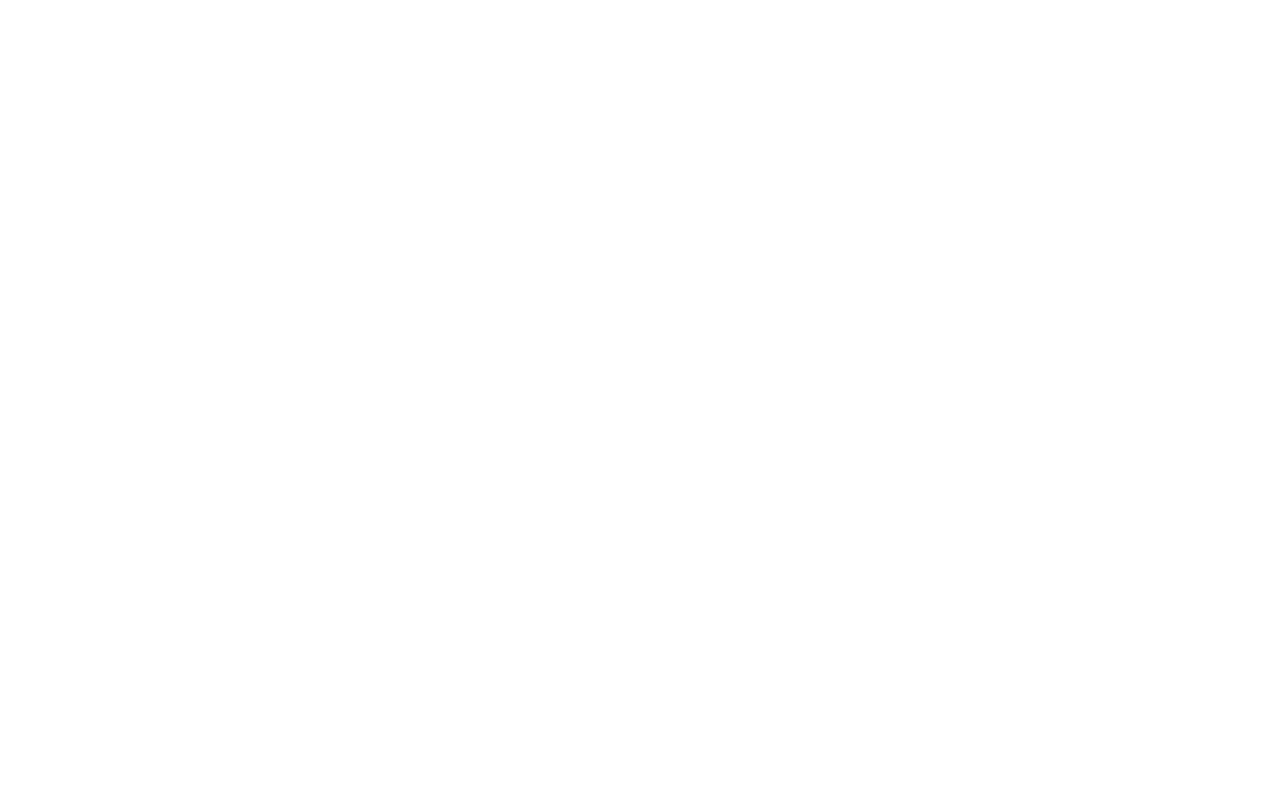
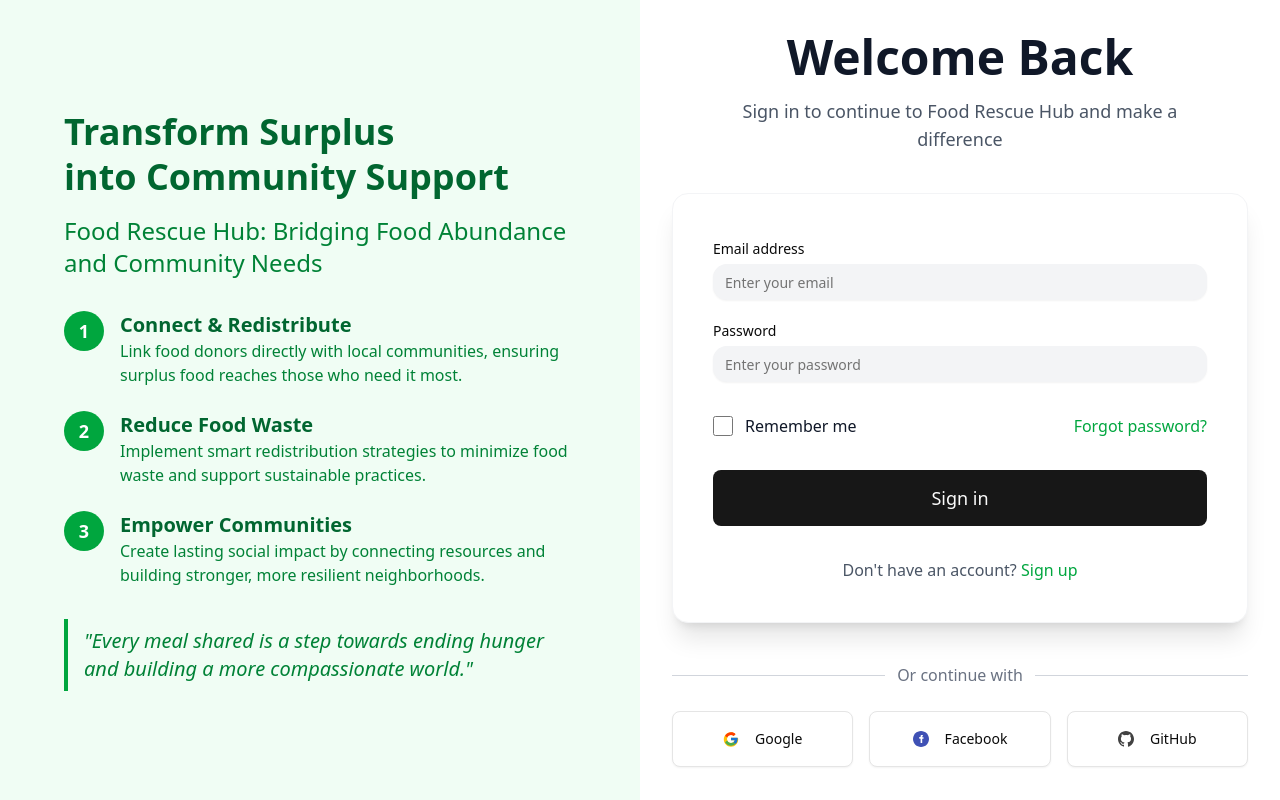
Before and after one commit to GSG-NEXT-JS-PROJECT/Food-Rescue-Hub, a Next.js app: page / in a window 1280 px wide. Built offline with nearby package versions, Linux system fonts and the light colour scheme.

Commit message:
updateStyle

```diff
--- a/app/(auth)/sign-in/page.tsx
+++ b/app/(auth)/sign-in/page.tsx
@@ -74,7 +74,7 @@
       <div className="flex items-center justify-center px-4 sm:px-6 lg:px-8 bg-white">
         <div className="w-full max-w-xl space-y-10">
           <div className="text-center">
-            <h2 className="text-4xl xl:text-5xl font-extrabold text-gray-900 mb-4">
+            <h2 className="text-4xl xl:text-5xl font-bold text-gray-900 mb-4">
               Welcome Back
             </h2>
             <p className="text-lg text-gray-600 max-w-md mx-auto">
--- a/app/layout.tsx
+++ b/app/layout.tsx
@@ -1,8 +1,9 @@
 import type { Metadata } from "next";
 import { Geist, Geist_Mono } from "next/font/google";
 import "./globals.css";
+import Signin from "./(auth)/sign-in/page";
 
-import { Toaster } from "sonner";
+// import { Toaster } from "sonner";
 
 const geistSans = Geist({
   variable: "--font-geist-sans",
@@ -29,8 +30,9 @@
       <body
         className={`${geistSans.variable} ${geistMono.variable} antialiased`}
       >
-        {children}
-        <Toaster richColors/>
+        {/* {children} */}
+        <Signin />
+        {/* <Toaster richColors/> */}
       </body>
     </html>
   );
--- a/components/ui/icons.tsx
+++ b/components/ui/icons.tsx
@@ -2,44 +2,44 @@
 
 export const Icons = {
   google: (props: React.SVGProps<SVGSVGElement>) => (
-    <svg xmlns="http://www.w3.org/2000/svg" viewBox="0 0 48 48" {...props}>
+    <svg xmlns="http://www.w3.org/2000/svg" viewBox="0 0 100 100" {...props}>
     <path
       fill="#FFC107"
-        d="M43.611 20.083H42V20H24v8h11.303c-1.649 4.657-6.08 8-11.303 8-6.627 0-12-5.373-12-12s5.373-12 12-12c3.059 0 5.842 1.154 7.961 3.039l5.657-5.657C34.046 6.053 29.268 4 24 4 12.955 4 4 12.955 4 24s8.955 20 20 20 20-8.955 20-20c0-1.341-.138-2.65-.389-3.917z"
+      d="M90.628 41.628H85v-0.167H50v16.667h23.465c-3.435 9.702-12.667 16.666-23.465 16.666-13.808 0-25-11.193-25-25s11.192-25 25-25c6.369 0 12.17 2.404 16.586 6.331l11.786-11.786C71.346 12.607 60.977 8.333 50 8.333C25.24 8.333 5 28.573 5 53.333s20.24 45 45 45 45-20.24 45-45c0-2.815-0.29-5.542-0.814-8.205z"
     />
     <path
       fill="#FF3D00"
-        d="M6.306 14.691l6.571 4.819C14.655 15.108 18.961 12 24 12c3.059 0 5.842 1.154 7.961 3.039l5.657-5.657C34.046 6.053 29.268 4 24 4 16.318 4 9.656 8.337 6.306 14.691z"
+      d="M13.13 30.56l13.688 10.039C28.864 31.475 39.419 25 50 25c6.369 0 12.17 2.404 16.586 6.331l11.786-11.786C71.346 12.607 60.977 8.333 50 8.333c-15.335 0-28.48 8.944-36.87 22.227z"
     />
     <path
       fill="#4CAF50"
-        d="M24 44c5.166 0 9.86-1.977 13.409-5.192l-6.19-5.238A11.91 11.91 0 0 1 24 36c-5.202 0-9.619-3.317-11.283-7.292l-6.522 5.025C9.505 39.556 16.227 44 24 44z"
+      d="M50 91.667c10.77 0 20.543-4.119 27.936-10.817l-12.896-10.913A24.854 24.854 0 0 1 50 75c-10.835 0-20.042-6.91-23.505-15.188l-13.594 10.469C18.27 82.45 33.81 91.667 50 91.667z"
     />
     <path
       fill="#1976D2"
-        d="M43.611 20.083H42V20H24v8h11.303a12.04 12.04 0 0 1-4.087 5.571l.003-.002 6.19 5.238C36.971 39.205 44 34 44 24c0-1.341-.138-2.65-.389-3.917z"
+      d="M90.628 41.628H85v-0.167H50v16.667h23.465a25.084 25.084 0 0 1-8.514 11.606l0.006-.004 12.896 10.913C79.025 81.69 91.667 70.833 91.667 50c0-2.815-0.29-5.542-0.814-8.205z"
     />
   </svg>
   ),
 
   facebook: (props: React.SVGProps<SVGSVGElement>) => (
-    <svg xmlns="http://www.w3.org/2000/svg" viewBox="0 0 48 48" {...props}>
+<svg xmlns="http://www.w3.org/2000/svg" viewBox="0 0 100 100" {...props}>
   <path
     fill="#3F51B5"
-        d="M24 4C12.954 4 4 12.954 4 24s8.954 20 20 20 20-8.954 20-20S35.046 4 24 4z"
+    d="M50 0C22.386 0 0 22.386 0 50s22.386 50 50 50 50-22.386 50-50S77.614 0 50 0z"
   />
   <path
     fill="#FFF"
-        d="M29.624 20H26v-3c0-1.105.895-1 2-1h2v-4h-4a4 4 0 0 0-4 4v4h-3v4h3v12h5V24h3.884l.616-4z"
+    d="M61.56 25.5H52.5c-2.762 0-5 2.238-5 5v6.25h-6.25c-1.38 0-2.5 1.12-2.5 2.5v6.25c0 1.38 1.12 2.5 2.5 2.5H47.5V74.5h10v-25.5h6.25c1.105 0 2-.895 2-2v-6.25c0-1.105-.895-2-2-2H57.5v-5c0-.552.448-1 1-1h3.06V25.5z"
   />
 </svg>
   ),
 
   github: (props: React.SVGProps<SVGSVGElement>) => (
-    <svg xmlns="http://www.w3.org/2000/svg" viewBox="0 0 48 48" {...props}>
+    <svg xmlns="http://www.w3.org/2000/svg" viewBox="0 0 100 100" {...props}>
       <path
         fill="#424242"
-        d="M22.983 1.21c-12.15.759-22 10.58-22 22.907 0 10.131 6.579 18.725 15.701 21.708.899.165 1.23-.394 1.23-.869v-4.83c-6.479 1.409-7.851-3.11-7.851-3.11-.818-2.081-1.998-2.634-1.998-2.634-1.635-1.119.124-1.096.124-1.096 1.807.127 2.758 1.856 2.758 1.856 1.608 2.757 4.22 1.959 5.252 1.496.164-1.165.628-1.959 1.144-2.41-4.003-.456-8.206-2.003-8.206-8.91 0-1.969.698-3.579 1.844-4.841-.185-.457-.799-2.289.175-4.773 0 0 1.504-.483 4.93 1.837a17.184 17.184 0 0 1 4.49-.605c1.524.01 3.058.207 4.49.605 3.426-2.32 4.928-1.837 4.928-1.837.975 2.484.361 4.316.176 4.773 1.148 1.262 1.842 2.872 1.842 4.841 0 6.923-4.208 8.448-8.22 8.897.645.559 1.231 1.66 1.231 3.347v4.95c0 .48.336 1.05 1.248.869C42.638 42.837 49 34.243 49 24c0-12.682-10.317-22.935-23.017-22.79z"
+        d="M49.998 0C22.387 0 0 22.387 0 49.998c0 22.06 14.312 40.773 34.176 47.344 2.5.461 3.416-1.086 3.416-2.406v-9.297c-13.889 3.02-16.817-5.973-16.817-5.973-2.266-5.766-5.531-7.297-5.531-7.297-4.52-3.094.34-3.031.34-3.031 5 .352 7.625 5.133 7.625 5.133 4.441 7.613 11.652 5.414 14.48 4.133.449-3.215 1.738-5.414 3.164-6.656-11.055-1.258-22.676-5.531-22.676-24.617 0-5.438 1.938-9.879 5.117-13.363-.512-1.258-2.211-6.316.484-13.164 0 0 4.168-1.336 13.66 5.094a47.547 47.547 0 0 1 12.422-1.672c4.211.028 8.453.57 12.422 1.672 9.492-6.43 13.656-5.094 13.656-5.094 2.695 6.848 1 11.906.488 13.164 3.18 3.484 5.113 7.925 5.113 13.363 0 19.152-11.625 23.344-22.715 24.57 1.781 1.539 3.426 4.57 3.426 9.227v14.703c0 1.336.926 2.898 3.445 2.414C85.684 90.77 100 72.058 100 49.998 100 22.387 77.613 0 49.998 0z"
       />
     </svg>
   ),
```
Also changed, not shown: 1 other file (tests, documents, lock files or other folders). Lines whose indentation alone changed are shown as unchanged.
